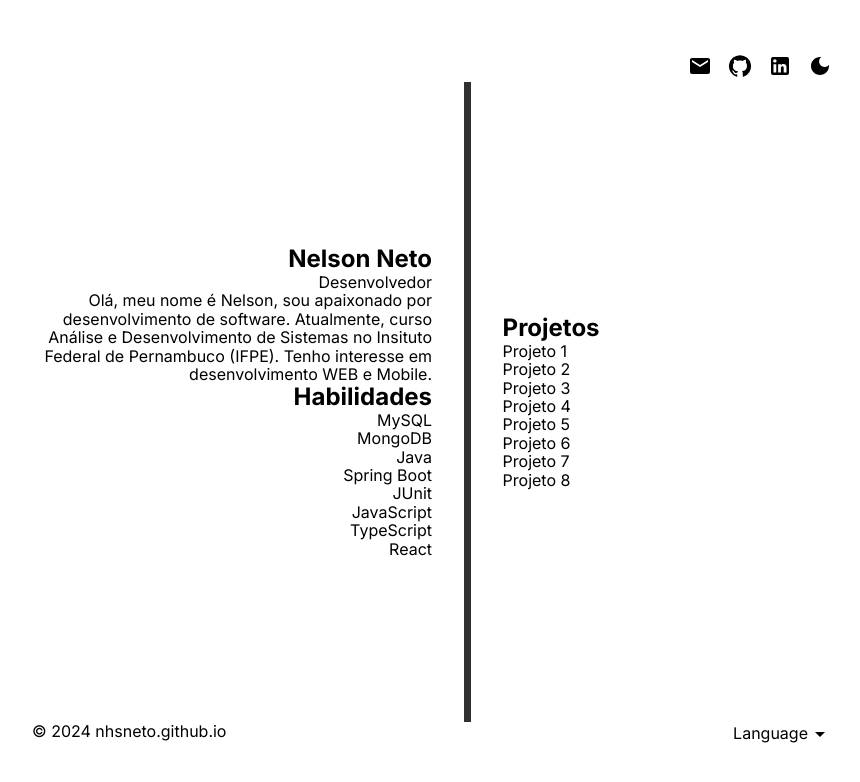
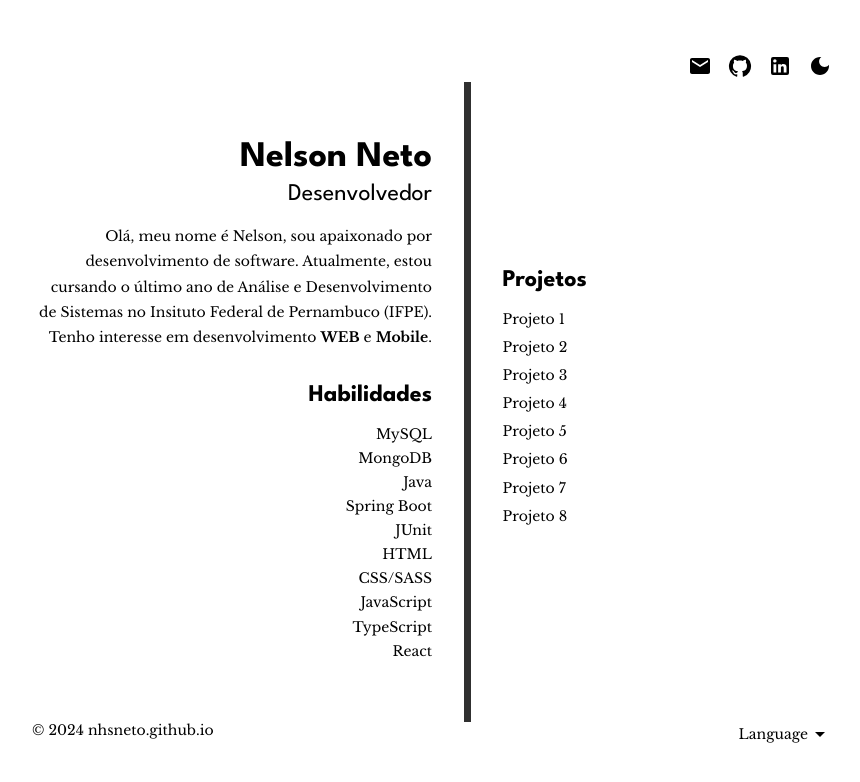
Before and after one commit to nhsneto/my-portfolio, a Next.js app: page / in a window 1280 px wide. Shown: the top 782 px of the page, without its empty margins (208-1068 px from the left). Built offline with nearby package versions, Linux system fonts and the light colour scheme.

Commit message:
Add styles to the text content
- Add Libre Baskerville and League Spartan fonts
- Set about section's line height to 1.8
- Add space between list items

```diff
--- a/app/globals.scss
+++ b/app/globals.scss
@@ -27,6 +27,7 @@ body {
   display: flex;
   justify-content: center;
   align-items: center;
+  font-size: 14px;
 }
 
 li {
--- a/app/layout.tsx
+++ b/app/layout.tsx
@@ -1,8 +1,12 @@
 import type { Metadata } from "next";
-import { Inter } from "next/font/google";
+import { Inter, Libre_Baskerville } from "next/font/google";
 import "./globals.scss";
 
 const inter = Inter({ subsets: ["latin"] });
+const libreBaskerville = Libre_Baskerville({
+  subsets: ["latin"],
+  weight: ["400", "700"],
+});
 
 export const metadata: Metadata = {
   title: "Nelson Neto",
@@ -16,7 +20,7 @@ export default function RootLayout({
 }) {
   return (
     <html lang="pt-br">
-      <body className={inter.className}>{children}</body>
+      <body className={libreBaskerville.className}>{children}</body>
     </html>
   );
 }
--- a/app/page.module.scss
+++ b/app/page.module.scss
@@ -30,6 +30,28 @@
   text-align: right;
 }
 
+.about {
+  margin-bottom: 32px;
+  line-height: 1.8;
+}
+
+.title {
+  margin-bottom: 16px;
+  line-height: 1.2;
+  font-size: 24px;
+}
+
+.skills {
+  & h2 {
+    margin-bottom: 16px;
+    font-size: 24px;
+  }
+
+  & li {
+    margin-bottom: 8px;
+  }
+}
+
 .verticalBar {
   width: 8px;
   height: 640px;
@@ -38,6 +60,15 @@
 
 .projects {
   width: 400px;
+
+  & h2 {
+    margin-bottom: 16px;
+    font-size: 24px;
+  }
+
+  & li {
+    margin-bottom: 12px;
+  }
 }
 
 .footer {
--- a/app/page.tsx
+++ b/app/page.tsx
@@ -1,6 +1,9 @@
 import { DarkMode, Email, GitHub, LinkedIn } from "@mui/icons-material";
+import { League_Spartan } from "next/font/google";
 import styles from "./page.module.scss";
 import LanguageDropDownMenu from "./components/LanguageDropDownMenu";
+
+const leagueSpartan = League_Spartan({ subsets: ["latin"] });
 
 export default function Home() {
   return (
@@ -24,25 +27,30 @@ export default function Home() {
 
       <main className={styles.main}>
         <div className={styles.description}>
-          <section>
-            <h2>Nelson Neto</h2>
-            <p>Desenvolvedor</p>
+          <section className={styles.about}>
+            <div className={styles.title}>
+              <h2 className={leagueSpartan.className}>Nelson Neto</h2>
+              <p className={leagueSpartan.className}>Desenvolvedor</p>
+            </div>
             <p>
               Olá, meu nome é Nelson, sou apaixonado por desenvolvimento de
-              software. Atualmente, curso Análise e Desenvolvimento de Sistemas
-              no Insituto Federal de Pernambuco (IFPE). Tenho interesse em
-              desenvolvimento WEB e Mobile.
+              software. Atualmente, estou cursando o último ano de Análise e
+              Desenvolvimento de Sistemas no Insituto Federal de Pernambuco
+              (IFPE). Tenho interesse em desenvolvimento <strong>WEB</strong> e{" "}
+              <strong>Mobile</strong>.
             </p>
           </section>
 
-          <section>
-            <h2>Habilidades</h2>
+          <section className={styles.skills}>
+            <h2 className={leagueSpartan.className}>Habilidades</h2>
             <ul>
               <li>MySQL</li>
               <li>MongoDB</li>
               <li>Java</li>
               <li>Spring Boot</li>
               <li>JUnit</li>
+              <li>HTML</li>
+              <li>CSS/SASS</li>
               <li>JavaScript</li>
               <li>TypeScript</li>
               <li>React</li>
@@ -53,7 +61,7 @@ export default function Home() {
         <div className={styles.verticalBar}></div>
 
         <section className={styles.projects}>
-          <h2>Projetos</h2>
+          <h2 className={leagueSpartan.className}>Projetos</h2>
           <ul>
             <li>Projeto 1</li>
             <li>Projeto 2</li>
```
